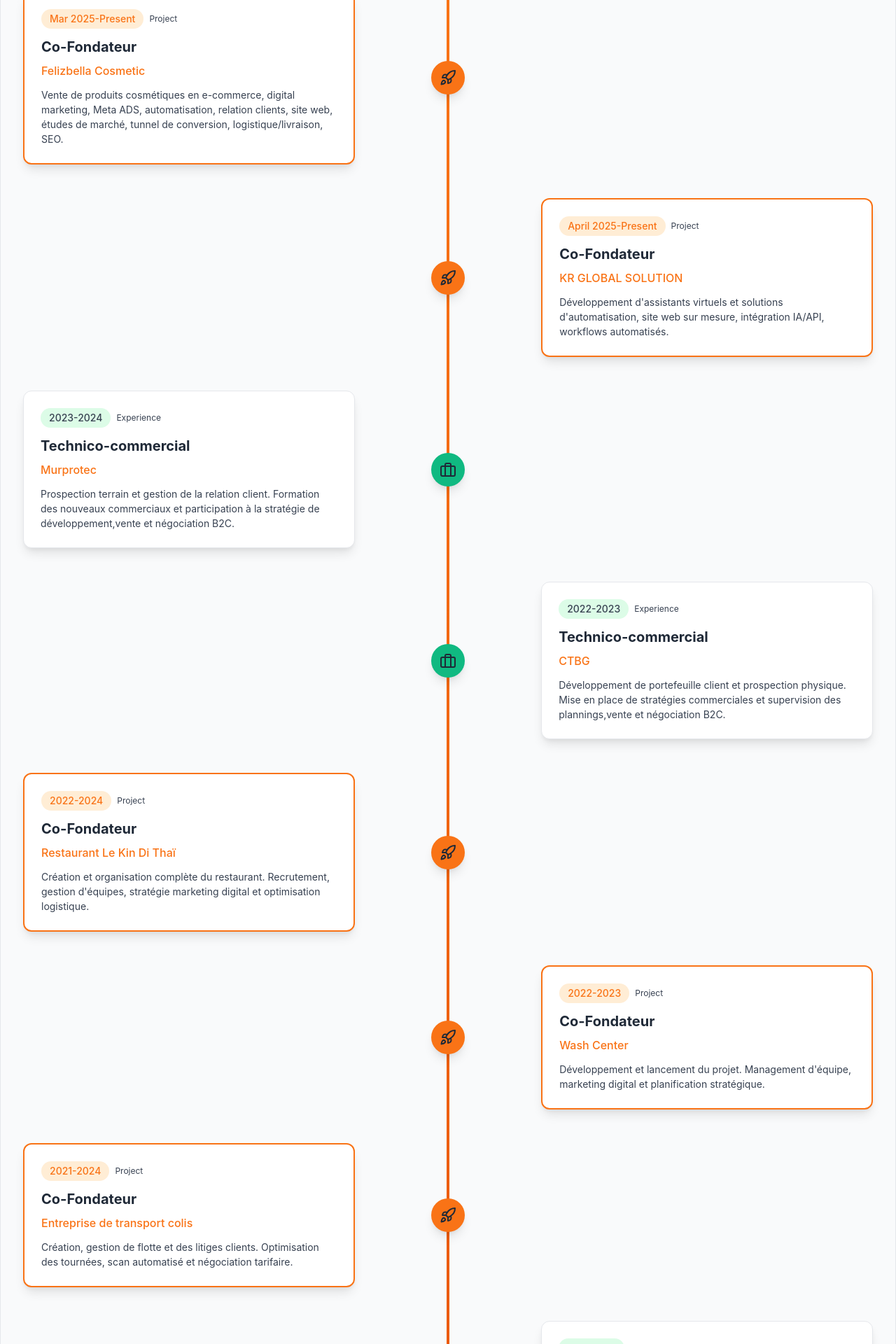
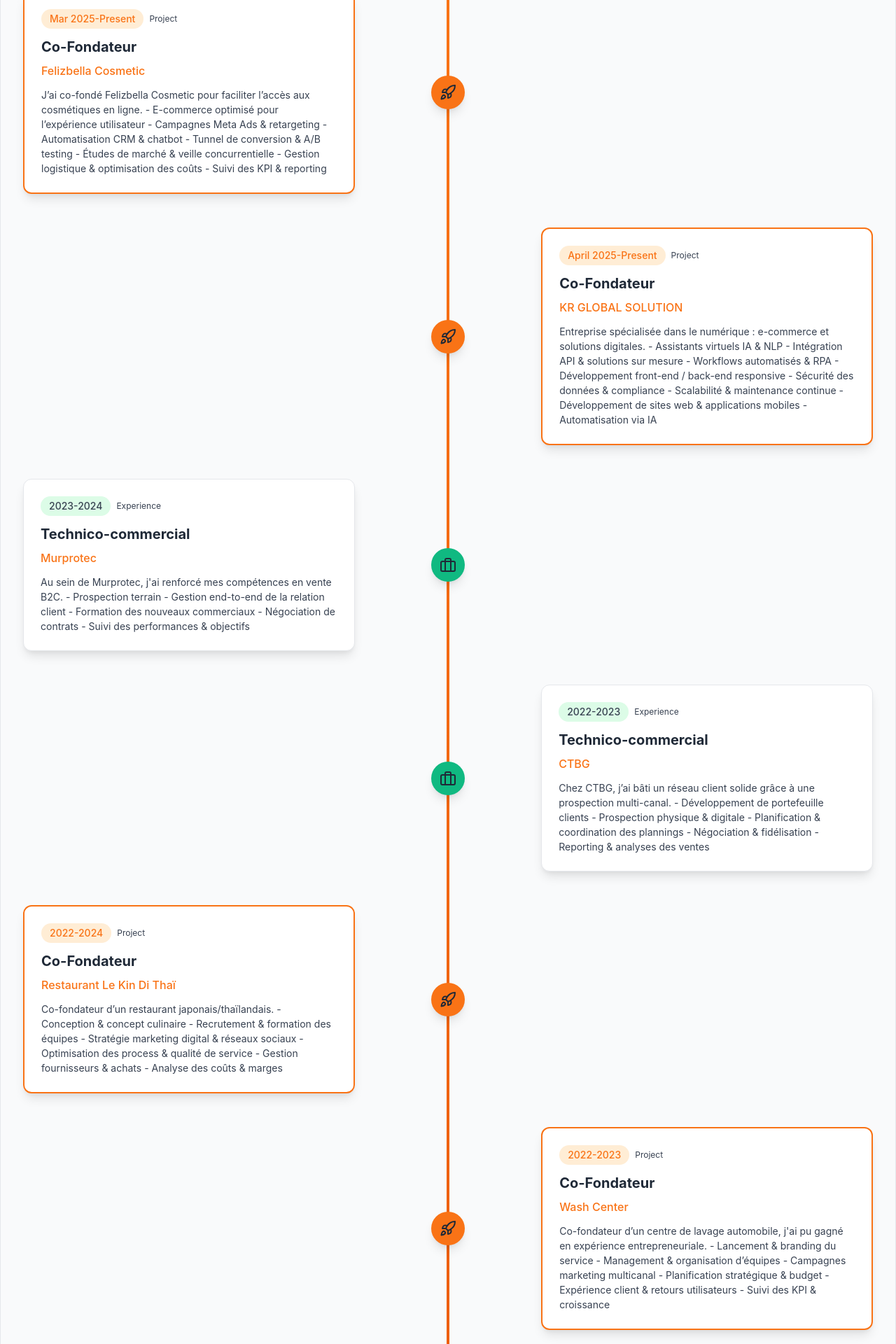
Before and after one commit to Raphael91000/portofolio, a React (Vite) app: page / in a window 1280 px wide. Shown: the part 2000-3920 px from the top of the page at 70% size. Built offline with nearby package versions, Linux system fonts and the light colour scheme.

Commit message:
modif timeline

```diff
--- a/src/data/timeline.ts
+++ b/src/data/timeline.ts
@@ -5,56 +5,105 @@ export const timelineData: TimelineItem[] = [
     year: 'Mar 2025-Present',
     title: 'Co-Fondateur',
     company: 'Felizbella Cosmetic',
-    description: 'Vente de produits cosmétiques en e-commerce, digital marketing, Meta ADS, automatisation, relation clients, site web, études de marché, tunnel de conversion, logistique/livraison, SEO.',
-    type: 'project'
+    description: `J’ai co-fondé Felizbella Cosmetic pour faciliter l’accès aux cosmétiques en ligne.
+- E-commerce optimisé pour l’expérience utilisateur
+- Campagnes Meta Ads & retargeting
+- Automatisation CRM & chatbot
+- Tunnel de conversion & A/B testing
+- Études de marché & veille concurrentielle
+- Gestion logistique & optimisation des coûts
+- Suivi des KPI & reporting`,
+    type: 'project',
   },
   {
     year: 'April 2025-Present',
     title: 'Co-Fondateur',
     company: 'KR GLOBAL SOLUTION',
-    description: 'Développement d\'assistants virtuels et solutions d\'automatisation, site web sur mesure, intégration IA/API, workflows automatisés.',
-    type: 'project'
+    description: `Entreprise spécialisée dans le numérique : e-commerce et solutions digitales.
+- Assistants virtuels IA & NLP
+- Intégration API & solutions sur mesure
+- Workflows automatisés & RPA
+- Développement front-end / back-end responsive
+- Sécurité des données & compliance
+- Scalabilité & maintenance continue
+- Développement de sites web & applications mobiles
+- Automatisation via IA`,
+    type: 'project',
   },
   {
     year: '2023-2024',
     title: 'Technico-commercial',
     company: 'Murprotec',
-    description: 'Prospection terrain et gestion de la relation client. Formation des nouveaux commerciaux et participation à la stratégie de développement,vente et négociation B2C.',
-    type: 'experience'
+    description: `Au sein de Murprotec, j'ai renforcé mes compétences en vente B2C.
+- Prospection terrain
+- Gestion end-to-end de la relation client
+- Formation des nouveaux commerciaux
+- Négociation de contrats
+- Suivi des performances & objectifs`,
+    type: 'experience',
   },
   {
     year: '2022-2023',
     title: 'Technico-commercial',
     company: 'CTBG',
-    description: 'Développement de portefeuille client et prospection physique. Mise en place de stratégies commerciales et supervision des plannings,vente et négociation B2C.',
-    type: 'experience'
+    description: `Chez CTBG, j’ai bâti un réseau client solide grâce à une prospection multi-canal.
+- Développement de portefeuille clients
+- Prospection physique & digitale
+- Planification & coordination des plannings
+- Négociation & fidélisation
+- Reporting & analyses des ventes`,
+    type: 'experience',
   },
   {
     year: '2022-2024',
     title: 'Co-Fondateur',
     company: 'Restaurant Le Kin Di Thaï',
-    description: 'Création et organisation complète du restaurant. Recrutement, gestion d\'équipes, stratégie marketing digital et optimisation logistique.',
-    type: 'project'
+    description: `Co-fondateur d’un restaurant japonais/thaïlandais.
+- Conception & concept culinaire
+- Recrutement & formation des équipes
+- Stratégie marketing digital & réseaux sociaux
+- Optimisation des process & qualité de service
+- Gestion fournisseurs & achats
+- Analyse des coûts & marges`,
+    type: 'project',
   },
   {
     year: '2022-2023',
     title: 'Co-Fondateur',
     company: 'Wash Center',
-    description: 'Développement et lancement  du projet. Management d\'équipe, marketing digital et planification stratégique.',
-    type: 'project'
+    description: `Co-fondateur d’un centre de lavage automobile, j'ai pu gagné en expérience entrepreneuriale.
+- Lancement & branding du service
+- Management & organisation d’équipes
+- Campagnes marketing multicanal
+- Planification stratégique & budget
+- Expérience client & retours utilisateurs
+- Suivi des KPI & croissance`,
+    type: 'project',
   },
   {
     year: '2021-2024',
     title: 'Co-Fondateur',
     company: 'Entreprise de transport colis',
-    description: 'Création, gestion de flotte et des litiges clients. Optimisation des tournées, scan automatisé et négociation tarifaire.',
-    type: 'project'
+    description: `Co-fondateur d’une entreprise de transport.
+- Création & gestion de flotte
+- Optimisation des tournées & itinéraires
+- Système de scan automatisé
+- Gestion des litiges & relation client
+- Négociation de partenariats logistiques
+- Suivi des KPI & indicateurs de performance`,
+    type: 'project',
   },
   {
     year: '2015-2021',
     title: 'Maçon',
     company: 'Cazy Guillaume',
-    description: 'Construction (parpaings, briques, coffrages), lecture de plans. Suivi de chantier, sécurité, devis et implication dans le développement commercial.',
-    type: 'experience'
-  }
+    description: `Passionné par le bâtiment, j’ai réalisé des ouvrages de A à Z en garantissant qualité et sécurité.
+- Montage de parpaings, briques & coffrages
+- Lecture de plans & calculs dimensionnels
+- Suivi rigoureux de chantiers
+- Sécurité & normes BTP
+- Devis & estimation des coûts
+- Coordination avec sous-traitants`,
+    type: 'experience',
+  },
 ];
```
